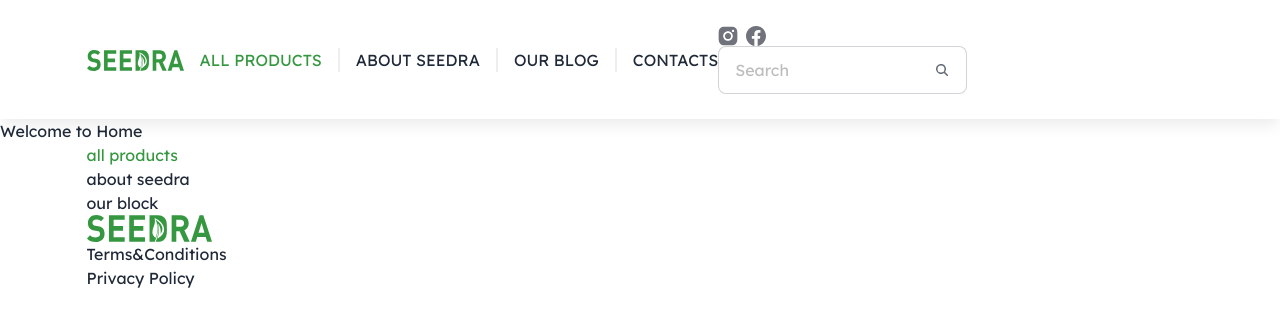
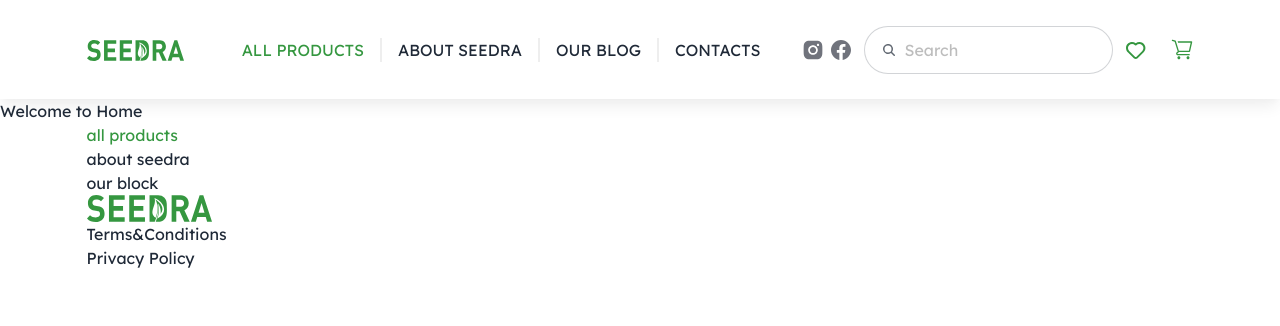
Before and after one commit to nurbek2107/myProject, a React (Vite) app: page / in a window 1280 px wide. Shown: the top 326 px of the page. Built offline with nearby package versions, Linux system fonts and the light colour scheme.

Commit message:
navbar
Signed-off-by: nurbek2107 <abduaxatov002@gmail.com>

```diff
--- a/src/components/navbar/Navbar.jsx
+++ b/src/components/navbar/Navbar.jsx
@@ -1,9 +1,9 @@
 import { NavLink } from "react-router-dom";
 function Navbar() {
     return (
-      <nav className="Navbar   pt-[26px] pb-[25px] shadow-lg shadow-gray-200">
-        <div className="main-container">
-          <div className="flex items-center ">
+      <nav className="Navbar   pt-[26px] pb-[25px] shadow-lg shadow-gray-200 mb-[57px ]">
+        <div className="main-container ">
+          <div className="flex items-center  justify-between ">
             <div className="left ">
               <NavLink to="/">
                 <svg
@@ -63,7 +63,7 @@ function Navbar() {
                 </NavLink>
               </ul>
             </div>
-            <div className="right">
+            <div className="right flex items-center gap-[13px]">
               <div className="left  flex gap-2">
                 <div className="insta">
                   <a href="#">
@@ -101,12 +101,7 @@ function Navbar() {
                 </div>
               </div>
               <div className="center">
-                <label className="input input-bordered  flex items-center gap-2">
-                  <input
-                    type="text"
-                    className="grow outline-none"
-                    placeholder="Search"
-                  />
+                <label className="input input-bordered rounded-full  flex items-center gap-2 max-w-[285px]">
                   <svg
                     xmlns="http://www.w3.org/2000/svg"
                     viewBox="0 0 16 16"
@@ -119,9 +114,51 @@ function Navbar() {
                       clipRule="evenodd"
                     />
                   </svg>
+                  <input
+                    type="text"
+                    className="grow outline-none"
+                    placeholder="Search"
+                  />
                 </label>
               </div>
-              <div className="right"></div>
+              <div className="right flex  items-center gap-[24px]">
+                <button>
+                  <svg
+                    width="20"
+                    height="17"
+                    viewBox="0 0 20 17"
+                    fill="none"
+                    xmlns="http://www.w3.org/2000/svg"
+                  >
+                    <path
+                      d="M17.6573 1.80092C16.6273 0.782331 15.2619 0.160641 13.8078 0.0481522C12.3538 -0.0643367 10.9068 0.339793 9.72841 1.18754C8.49211 0.280536 6.9533 -0.130744 5.42187 0.0365241C3.89044 0.203792 2.48014 0.937182 1.47497 2.08901C0.469806 3.24083 -0.0555637 4.72554 0.00465958 6.24413C0.0648829 7.76273 0.706226 9.20242 1.79954 10.2733L7.83364 16.2346C8.33893 16.7251 9.01946 17 9.72841 17C10.4374 17 11.1179 16.7251 11.6232 16.2346L17.6573 10.2733C18.7918 9.1474 19.4286 7.62449 19.4286 6.0371C19.4286 4.44971 18.7918 2.9268 17.6573 1.80092ZM16.2872 8.95067L10.2531 14.9024C10.1845 14.9708 10.1027 15.0251 10.0127 15.0621C9.9226 15.0992 9.82599 15.1183 9.72841 15.1183C9.63083 15.1183 9.53422 15.0992 9.44416 15.0621C9.35409 15.0251 9.27237 14.9708 9.20371 14.9024L3.1696 8.92192C2.40757 8.15361 1.98086 7.12151 1.98086 6.04669C1.98086 4.97186 2.40757 3.93977 3.1696 3.17145C3.94612 2.41525 4.99341 1.99123 6.08463 1.99123C7.17584 1.99123 8.22313 2.41525 8.99965 3.17145C9.08998 3.26128 9.19745 3.33258 9.31586 3.38124C9.43427 3.4299 9.56127 3.45495 9.68954 3.45495C9.81782 3.45495 9.94482 3.4299 10.0632 3.38124C10.1816 3.33258 10.2891 3.26128 10.3794 3.17145C11.156 2.41525 12.2032 1.99123 13.2945 1.99123C14.3857 1.99123 15.433 2.41525 16.2095 3.17145C16.982 3.9297 17.4227 4.9562 17.4372 6.03105C17.4518 7.1059 17.039 8.14363 16.2872 8.92192V8.95067Z"
+                      fill="#359740"
+                    />
+                  </svg>
+                </button>
+                <button>
+                  <svg
+                    width="24"
+                    height="24"
+                    viewBox="0 0 24 24"
+                    fill="none"
+                    xmlns="http://www.w3.org/2000/svg"
+                  >
+                    <path
+                      d="M8.88666 21.3333C9.71509 21.3333 10.3867 20.6618 10.3867 19.8333C10.3867 19.0049 9.71509 18.3333 8.88666 18.3333C8.05823 18.3333 7.38666 19.0049 7.38666 19.8333C7.38666 20.6618 8.05823 21.3333 8.88666 21.3333Z"
+                      fill="#359740"
+                    />
+                    <path
+                      d="M18 21.3333C18.8284 21.3333 19.5 20.6618 19.5 19.8333C19.5 19.0049 18.8284 18.3333 18 18.3333C17.1716 18.3333 16.5 19.0049 16.5 19.8333C16.5 20.6618 17.1716 21.3333 18 21.3333Z"
+                      fill="#359740"
+                    />
+                    <path
+                      d="M22.0533 3.58C21.9913 3.50353 21.9131 3.44174 21.8243 3.39909C21.7356 3.35644 21.6385 3.33399 21.54 3.33333H7.66001L8.09335 4.66667H20.6667L18.8867 12.6667H8.88668L5.84001 3.02C5.80706 2.91764 5.74983 2.82477 5.67321 2.74931C5.5966 2.67386 5.50287 2.61806 5.40001 2.58667L2.66668 1.74667C2.58263 1.72084 2.49432 1.71182 2.40679 1.72012C2.31926 1.72843 2.23422 1.75389 2.15653 1.79506C1.99962 1.8782 1.88217 2.02026 1.83001 2.19C1.77785 2.35974 1.79526 2.54325 1.8784 2.70015C1.96154 2.85706 2.10361 2.97451 2.27335 3.02667L4.66668 3.76L7.72668 13.4267L6.63335 14.32L6.54668 14.4067C6.27624 14.7183 6.12295 15.1145 6.11321 15.5271C6.10348 15.9396 6.23791 16.3426 6.49335 16.6667C6.67505 16.8876 6.90595 17.063 7.16757 17.1788C7.42919 17.2945 7.71427 17.3475 8.00001 17.3333H19.1267C19.3035 17.3333 19.4731 17.2631 19.5981 17.1381C19.7231 17.013 19.7933 16.8435 19.7933 16.6667C19.7933 16.4899 19.7231 16.3203 19.5981 16.1953C19.4731 16.0702 19.3035 16 19.1267 16H7.89335C7.81658 15.9974 7.74178 15.975 7.67619 15.935C7.61059 15.8951 7.55641 15.8389 7.51888 15.7718C7.48134 15.7048 7.46173 15.6293 7.46193 15.5524C7.46213 15.4756 7.48213 15.4002 7.52001 15.3333L9.12668 14H19.42C19.5741 14.0038 19.7248 13.954 19.8463 13.8592C19.9679 13.7644 20.0528 13.6304 20.0867 13.48L22.2 4.14667C22.2203 4.04728 22.2176 3.94458 22.1922 3.84638C22.1668 3.74818 22.1193 3.65707 22.0533 3.58Z"
+                      fill="#359740"
+                    />
+                  </svg>
+                </button>
+              </div>
             </div>
           </div>
         </div>
```
